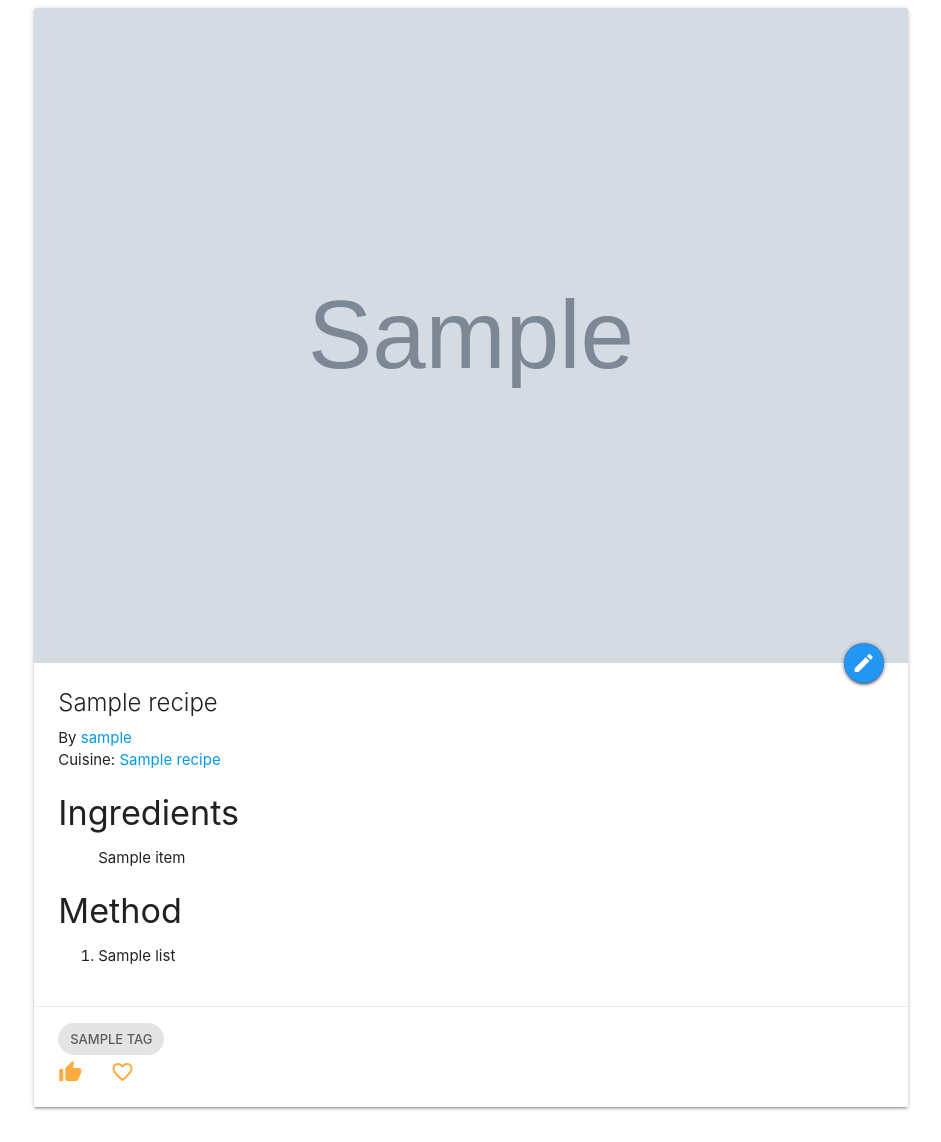
After one commit to Beibhinn/data-milestone-project, a Flask app: template templates/viewrecipe.html in a window 1280 px wide. The commit adds this page. Shown: the whole page, without its empty margins (169-1110 px from the left). Run offline with Flask 2, Linux system fonts and the light colour scheme; the template is opened without the code that fills it: most values are stand-ins (such as "Sample title", 1, 10 or a date in 2020); grey boxes marked "Sample" are stand-in pictures; some libraries are stand-ins or nearby versions.

Commit message:
Add view to display full recipe

```diff
--- a/app.py
+++ b/app.py
@@ -14,7 +14,13 @@ mongo = PyMongo(app)
 @app.route('/get_recipes')
 def get_recipes():
     return render_template("recipes.html",
-                           recipes=mongo.db.recipes.find())
+           recipes = mongo.db.recipes.find())
+
+
+@app.route('/view_recipe/<recipe_id>')
+def view_recipe(recipe_id):
+    the_recipe = mongo.db.recipes.find_one({"_id": ObjectId(recipe_id)})
+    return render_template('viewrecipe.html', recipe=the_recipe)
 
 
 @app.route('/add_recipe')
--- a/templates/base.html
+++ b/templates/base.html
@@ -4,7 +4,7 @@
 <head>
     <link href="https://fonts.googleapis.com/icon?family=Material+Icons" rel="stylesheet">
     <link href="https://fonts.googleapis.com/icon?family=Material+Icons" rel="stylesheet">
-    <link rel="stylesheet" href="https://cdnjs.cloudflare.com/ajax/libs/materialize/0.100.2/css/materialize.min.css">
+    <link rel="stylesheet" href="https://cdnjs.cloudflare.com/ajax/libs/materialize/1.0.0/css/materialize.min.css">
 </head>
 
 <body>
@@ -15,6 +15,7 @@
 <script src="https://cdnjs.cloudflare.com/ajax/libs/jquery/3.2.1/jquery.min.js"></script>
 <script src="https://cdnjs.cloudflare.com/ajax/libs/materialize/1.0.0/js/materialize.min.js"></script>
 <script>
+
           $('.chips-placeholder').chips({
             placeholder: 'Enter a tag',
             secondaryPlaceholder: '+Tag',
--- a/templates/recipes.html
+++ b/templates/recipes.html
@@ -12,7 +12,7 @@
                   <p>By <a href="#">{{recipe.user_name}}</a></p>
                 </div>
                 <div class="card-action">
-                  <a href="#">Full recipe</a>
+                  <a href="{{url_for('view_recipe', recipe_id=recipe._id)}}">Full recipe</a>
                 </div>
                 <div class="card-reveal">
                   <span class="card-title grey-text text-darken-4">{{recipe.title}}<i class="material-icons right">close</i></span>
--- /dev/null
+++ b/templates/viewrecipe.html
@@ -0,0 +1,46 @@
+{% extends 'base.html' %}
+{% block content %}
+<div class="row">
+
+    <div class="col s12">
+        <div class="card">
+            <div class="card-image single-card">
+                <img src="{{recipe.photo_src}}">
+                    <a class="btn-floating halfway-fab waves-effect waves-light red"><i class="material-icons">delete</i></a>
+                    <a class="btn-floating halfway-fab waves-effect waves-light blue"><i class="material-icons">mode_edit</i></a>
+            </div>
+            <div class="card-content">
+                <span class="card-title activator grey-text text-darken-4">{{recipe.title}}</span>
+                <p>By <a href="#">{{recipe.user_name}}</a></p>
+                <p>Cuisine: <a href="#">{{recipe.cuisine_name}}</a></p>
+                <div>
+                    <h4>Ingredients</h4>
+                    {% for item in recipe.ingredients %}
+                    <ol>{{ item }}</ol>
+                    {% endfor %}
+                </div>
+                <div>
+                    <h4>Method</h4>
+                    <ol>
+                        {% for list in recipe.method %}
+                        <li>{{ list }}</li>
+                        {% endfor %}
+                    </ol>
+                </div>
+            </div>
+            <div class="card-action">
+                {% for tag in recipe.tag_name %}
+                <a href="" ><div class="chip">
+                    {{ tag }}
+                </div></a>
+                {% endfor %}
+                <div>
+                    <a><i class="material-icons">thumb_up</i></a>
+                    <a><i class="material-icons">favorite_border</i></a>
+                </div>
+            </div>
+        </div>
+    </div>
+
+</div>
+{% endblock %}
```
